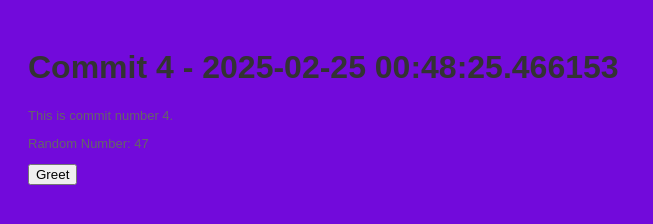
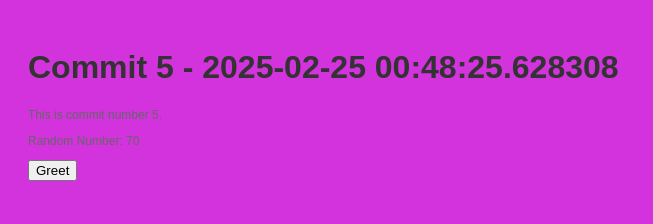
Before and after one commit to stiffs95/myrep-repo-20250225004822, a plain HTML site: page index.html in a window 1280 px wide. Shown: the whole page, without its empty margins (0-653 px from the left). Drawn offline with Linux system fonts and the light colour scheme.

Commit message:
📝 Commit 5 with HTML, CSS, and JS

```diff
--- a/index.html
+++ b/index.html
@@ -2,13 +2,13 @@
     <!DOCTYPE html>
     <html>
     <head>
-        <title>Commit 4 - 2025-02-25 00:48:25.466153</title>
+        <title>Commit 5 - 2025-02-25 00:48:25.628308</title>
         <link rel="stylesheet" href="style.css">
     </head>
     <body>
-        <h1>Commit 4 - 2025-02-25 00:48:25.466153</h1>
-        <p>This is commit number 4.</p>
-        <p>Random Number: 47</p>
+        <h1>Commit 5 - 2025-02-25 00:48:25.628308</h1>
+        <p>This is commit number 5.</p>
+        <p>Random Number: 70</p>
         <button onclick="greet()">Greet</button>
         <script src="script.js"></script>
     </body>
--- a/script.js
+++ b/script.js
@@ -2,4 +2,4 @@
     function greet() {
         alert('Hello from commit ' + commitNumber + '!');
     }
-    var commitNumber = 4;
+    var commitNumber = 5;
--- a/style.css
+++ b/style.css
@@ -1,7 +1,7 @@
 
     body {
         font-family: Arial, sans-serif;
-        background-color: #720adb;
+        background-color: #d233dc;
         padding: 20px;
     }
     h1 {
@@ -9,5 +9,5 @@
     }
     p {
         color: #666;
-        font-size: 13px;
+        font-size: 12px;
     }
```
